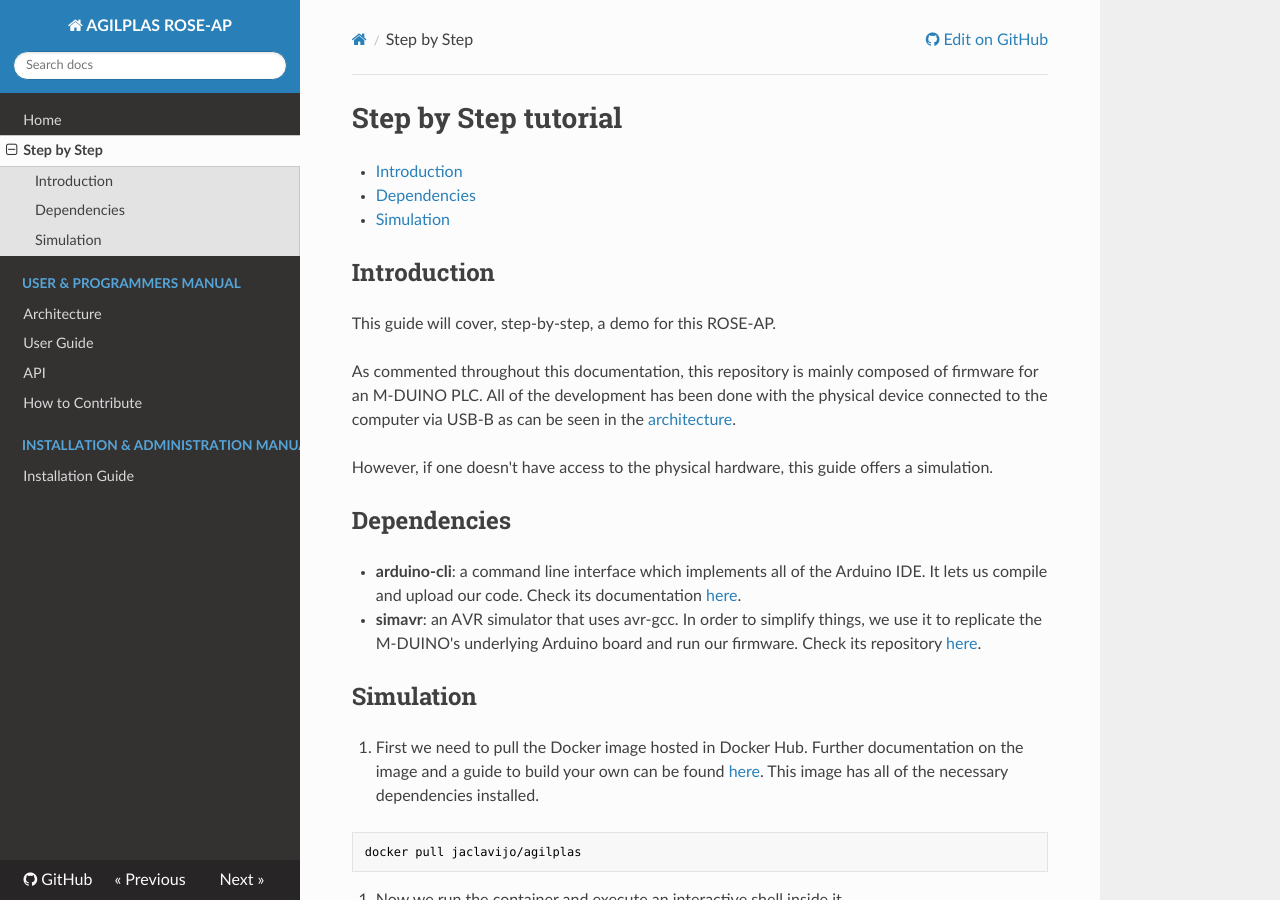
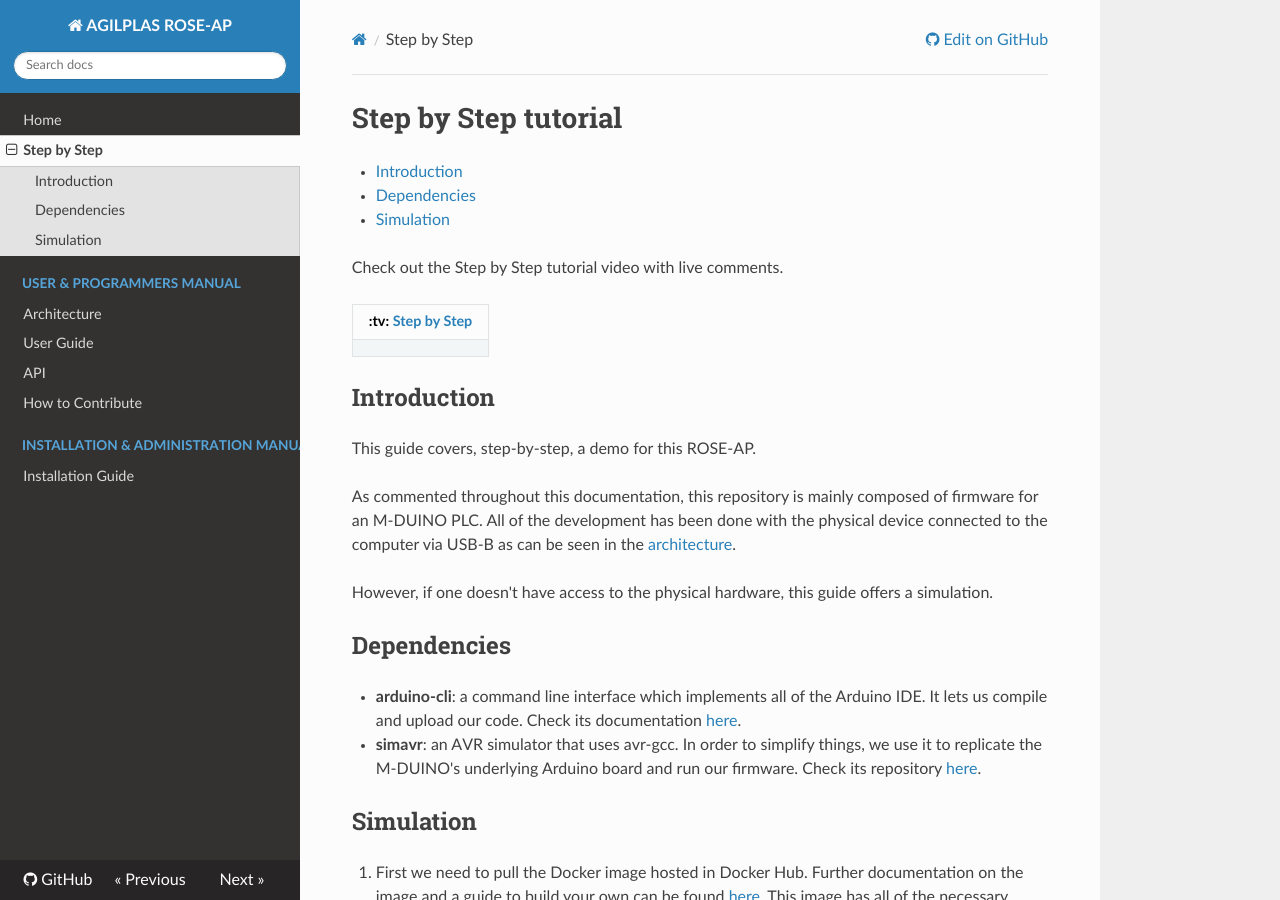
Before and after one commit to ramp-eu/AGILPLAS, an MkDocs documentation site: the page built from docs/stepbystep.md, in a window 1280 px wide and 900 px high. Built offline with MkDocs 1.6.1, drawn with Linux system fonts in a browser that asks for light colours; nearby versions of some CDN libraries.

Commit message:
add step by step video links

```diff
--- a/docs/stepbystep.md
+++ b/docs/stepbystep.md
@@ -4,9 +4,14 @@
 -   [Dependencies](#dependencies)
 -   [Simulation](#simulation)
 
+Check out the Step by Step tutorial video with live comments.
+
+| :tv: [Step by Step](https://www.youtube.com/watch?v=l9fPVTmVrXs) |
+| --------------------------------------------- |
+
 ## Introduction
 
-This guide will cover, step-by-step, a demo for this ROSE-AP.
+This guide covers, step-by-step, a demo for this ROSE-AP.
 
 As commented throughout this documentation, this repository is mainly composed of firmware for an M-DUINO PLC. All of the development has been done with the physical device connected to the computer via USB-B as can be seen in the [architecture](architecture.md).
 
```
Also changed, not shown: docs/README.md (+2 -2 lines).
